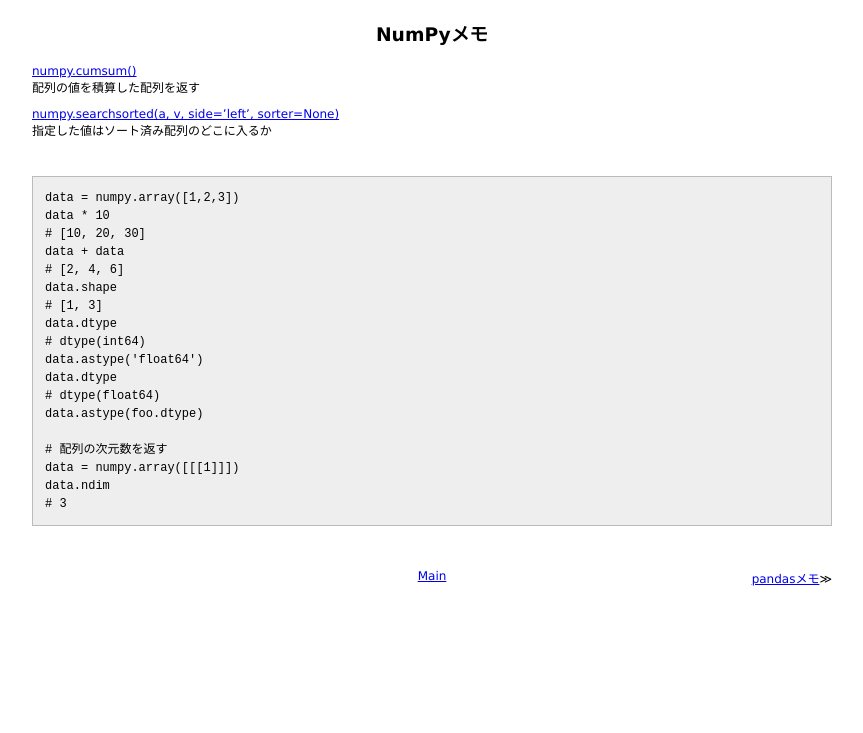
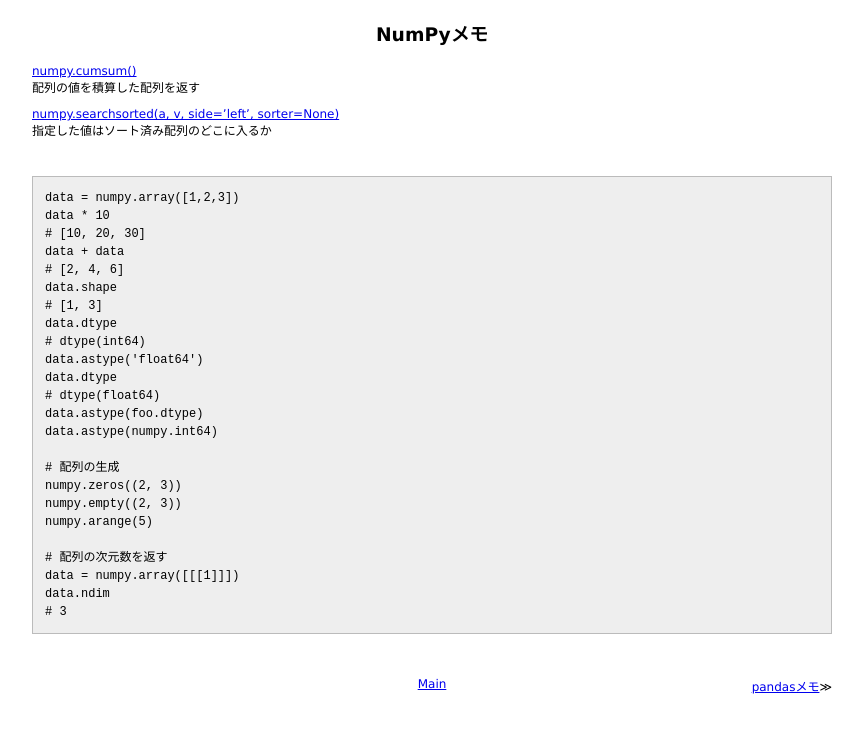
Before and after one commit to 38elements/38elements.github.com, a Jekyll site: the page built from _posts/2016-04-26-numpy.md, in a window 1280 px wide. Shown: the top 733 px of the page, without its empty margins (208-1071 px from the left). Built offline with Jekyll 4.4.1, drawn with Linux system fonts in a browser that asks for light colours.

Commit message:
Update 2016-04-26-numpy.md

```diff
--- a/_posts/2016-04-26-numpy.md
+++ b/_posts/2016-04-26-numpy.md
@@ -23,6 +23,12 @@ data.astype('float64')
 data.dtype
 # dtype(float64)
 data.astype(foo.dtype)
+data.astype(numpy.int64)
+
+# 配列の生成
+numpy.zeros((2, 3))
+numpy.empty((2, 3))
+numpy.arange(5)
 
 # 配列の次元数を返す
 data = numpy.array([[[1]]])
```
